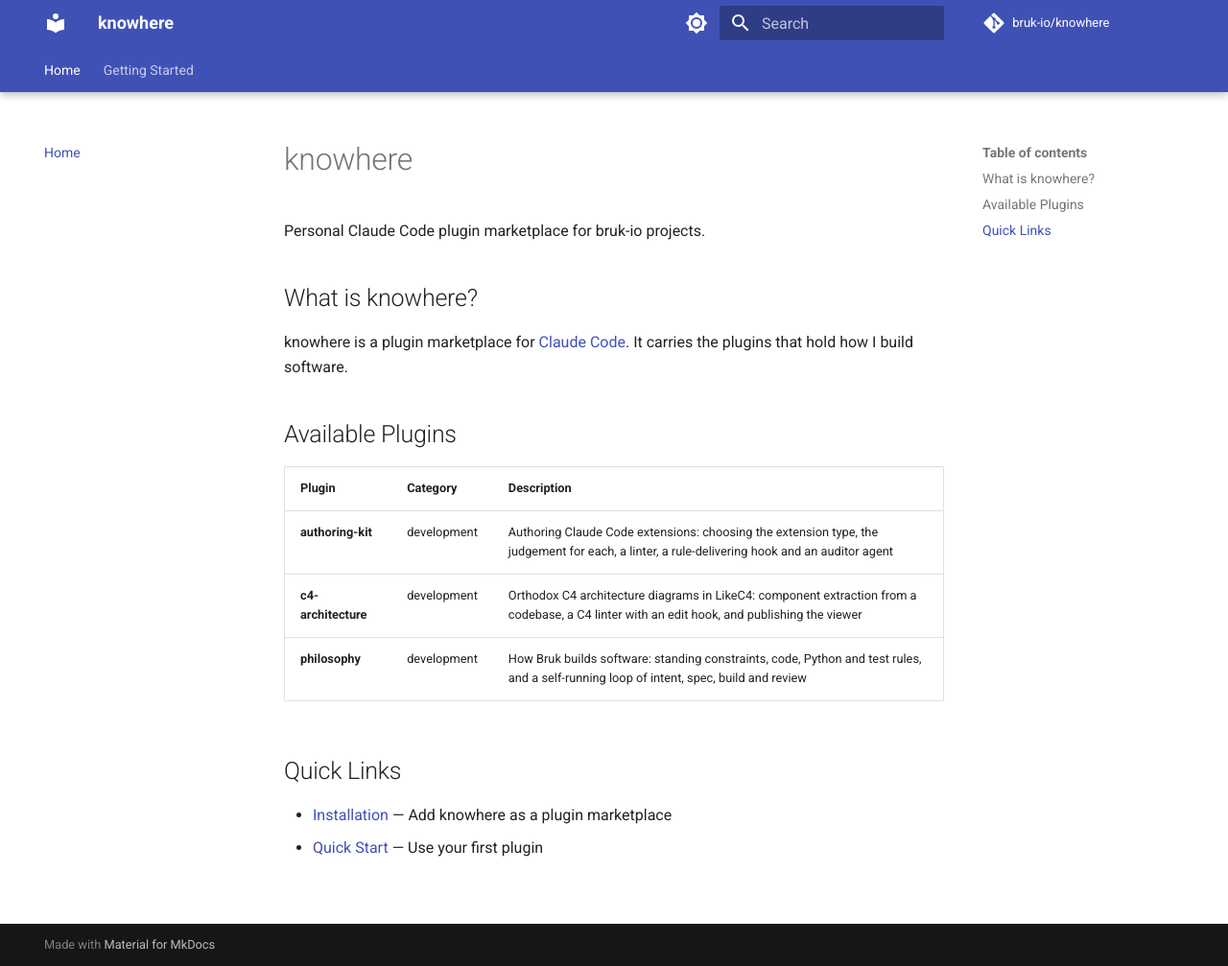
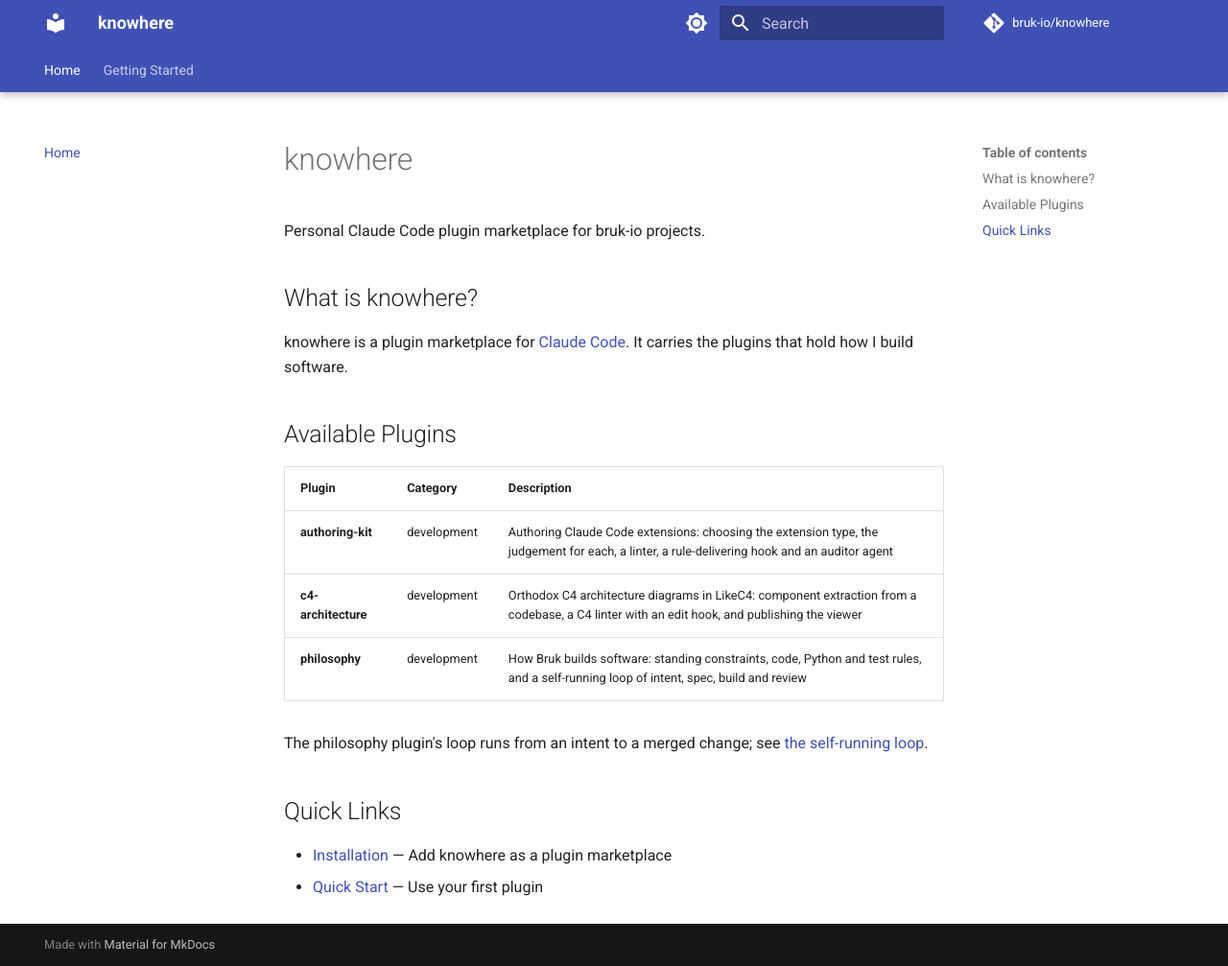
Before and after one commit to bruk-io/knowhere, an MkDocs documentation site: the page built from docs/index.md, in a window 1280 px wide and 1007 px high. Shown: the whole window at 96% size. Built offline with MkDocs 1.6.1 and Material for MkDocs 9.7.7, drawn with Linux system fonts in a browser that asks for light colours; comment, search, counter and statistics services are not loaded.

Commit message:
docs: add the loop sentence to the index
Co-Authored-By: Claude Sonnet 5.5 <noreply@anthropic.com>

```diff
--- a/docs/index.md
+++ b/docs/index.md
@@ -14,6 +14,8 @@ knowhere is a plugin marketplace for [Claude Code](https://claude.com/claude-cod
 | **c4-architecture** | development | Orthodox C4 architecture diagrams in LikeC4: component extraction from a codebase, a C4 linter with an edit hook, and publishing the viewer |
 | **philosophy** | development | How Bruk builds software: standing constraints, code, Python and test rules, and a self-running loop of intent, spec, build and review |
 
+The philosophy plugin's loop runs from an intent to a merged change; see [the self-running loop](https://github.com/bruk-io/knowhere/tree/main/intent/self-running-loop).
+
 ## Quick Links
 
 - [Installation](getting-started/installation.md) — Add knowhere as a plugin marketplace
```
